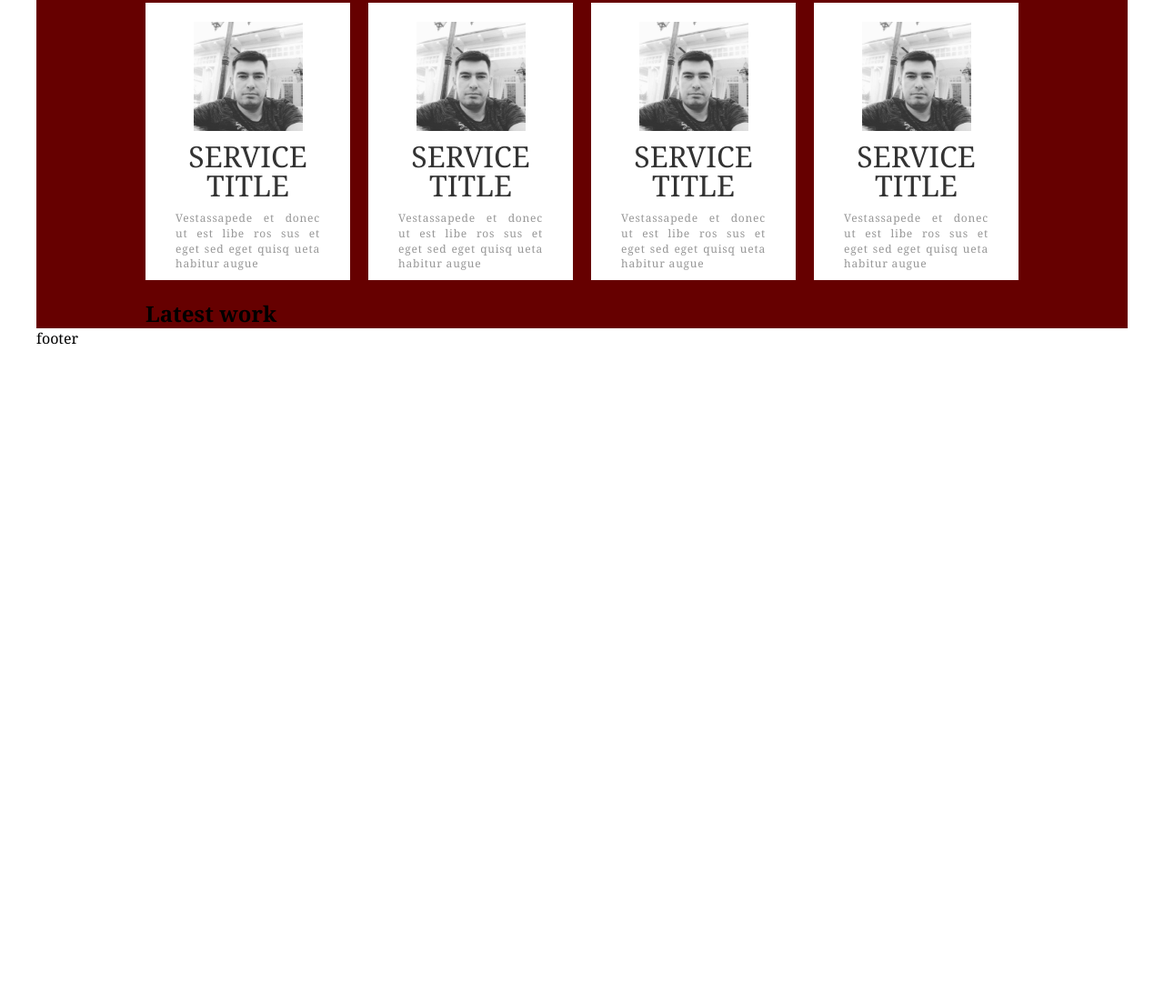
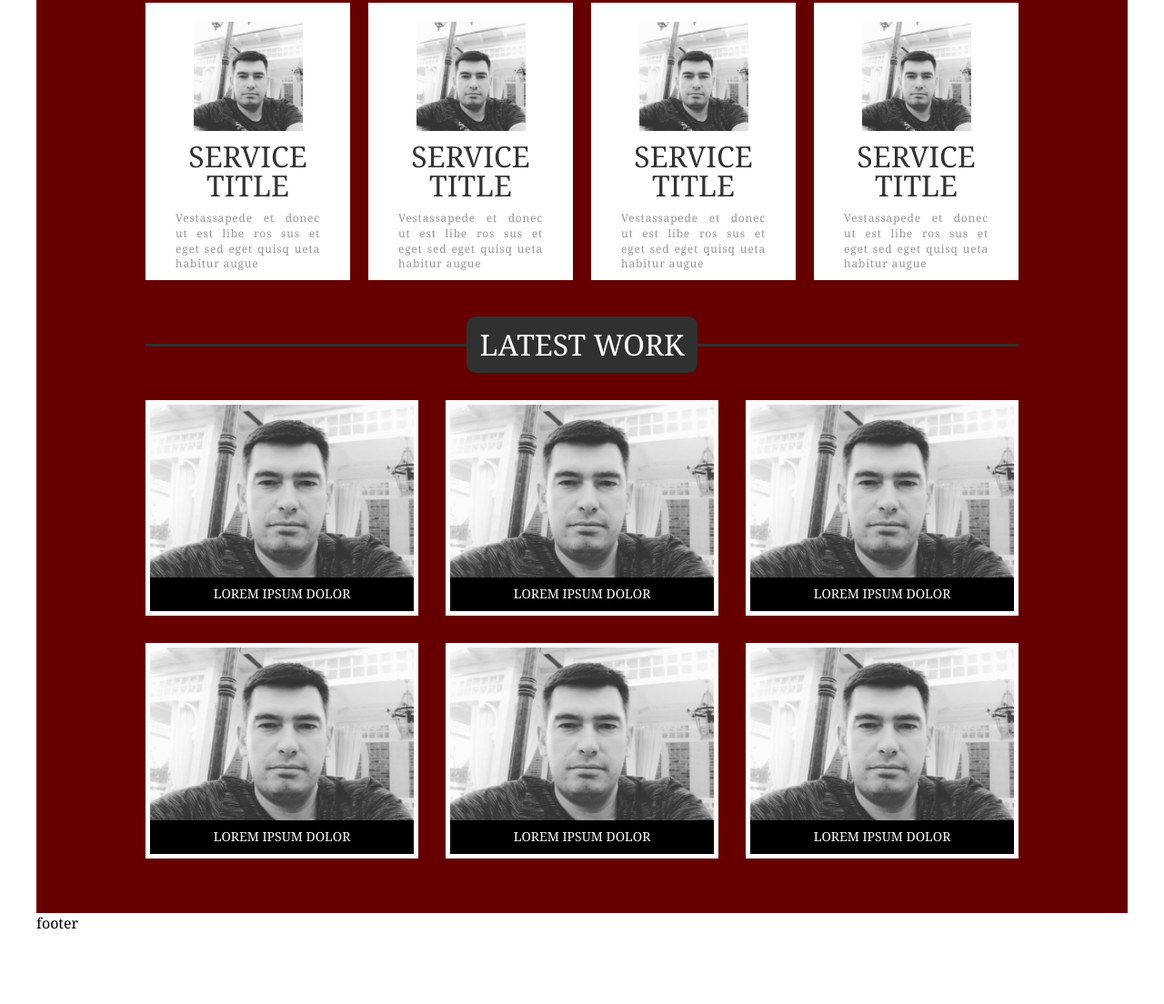
Before and after one commit to vvorobyov/gb-html5-css3-grid, a plain HTML site: page index.html in a window 1280 px wide. Shown: the part 657-1761 px from the top of the page at 91% size. Before the commit the page ends 1118 px from the top, so only its background shows below. Drawn offline with Linux system fonts and the light colour scheme.

Commit message:
Add .latestWorkSection

```diff
--- a/index.html
+++ b/index.html
@@ -76,6 +76,30 @@
         </section>
         <section class="latestWorkSection">
             <h2>Latest work</h2>
+            <article>
+                <h3>Lorem ipsum dolor</h3>
+                <img src="images/image.jpg" alt="Image">
+            </article>
+            <article>
+                <h3>Lorem ipsum dolor</h3>
+                <img src="images/image.jpg" alt="Image">
+            </article>
+            <article>
+                <h3>Lorem ipsum dolor</h3>
+                <img src="images/image.jpg" alt="Image">
+            </article>
+            <article>
+                <h3>Lorem ipsum dolor</h3>
+                <img src="images/image.jpg" alt="Image">
+            </article>
+            <article>
+                <h3>Lorem ipsum dolor</h3>
+                <img src="images/image.jpg" alt="Image">
+            </article>
+            <article>
+                <h3>Lorem ipsum dolor</h3>
+                <img src="images/image.jpg" alt="Image">
+            </article>
         </section>
     </main>
     <footer class="pageFooter">
--- a/styles/style.less
+++ b/styles/style.less
@@ -1,5 +1,6 @@
 * {
     margin: 0;
+    box-sizing: border-box;
 }
 
 a {
@@ -231,6 +232,69 @@ body > div[class^="margin-"] {
             }
         }
     }
+
+    .latestWorkSection {
+        display: grid;
+        grid-template-columns: repeat(3, 1fr);
+        grid-auto-rows: auto;
+        gap: 30px;
+        padding-top: 20px;
+        padding-bottom: 60px;
+
+
+        &::before {
+            content: '';
+            display: block;
+            grid-area: ~"1 / 1 / 2 / 4";
+            align-self: center;
+            width: 100%;
+            top: 50%;
+            height: 3px;
+            background-color: #303030;
+        }
+
+        &>h2 {
+            grid-area: ~"1 / 1 / 2 / 4";
+            align-self: center;
+            justify-self: center;
+            position: relative;
+            color: #ffffff;
+            background-color: #303030;
+            border-radius: 10px;
+            padding: 12px 15px;
+            font-size: 32px;
+            font-weight: 400;
+            line-height: 38.4px;
+            text-transform: uppercase;
+
+        }
+
+        &>article {
+            display: grid;
+            grid-auto-flow: row;
+            grid-template-areas: "image" "headline";
+            border: 5px solid #fff;
+
+            &>h3 {
+                color: #ffffff;
+                font-size: 14px;
+                font-weight: 400;
+                line-height: 16.8px;
+                text-transform: uppercase;
+                padding: 10px 0;
+                text-align: center;
+                background-color: #000;
+            }
+
+            &>img {
+                grid-area: image;
+                width: 290px;
+                height: 190px;
+                object-fit: cover;
+                object-position: center 60%;
+            }
+        }
+    }
 }
 
 // Page Footer
```
Also changed, not shown: styles/style.css.
